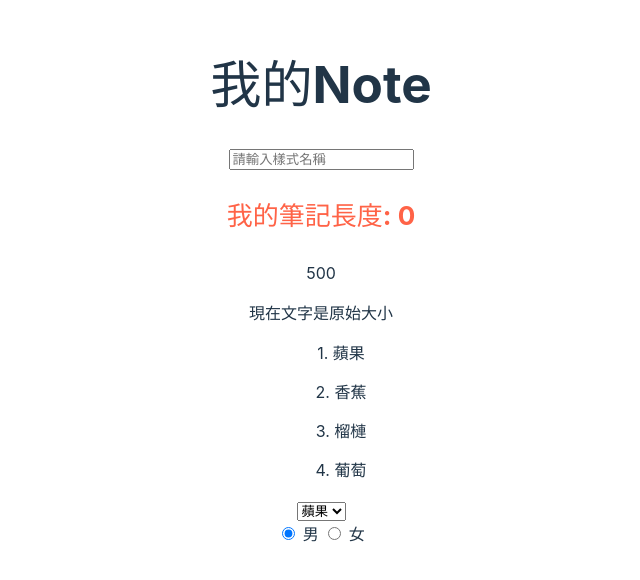
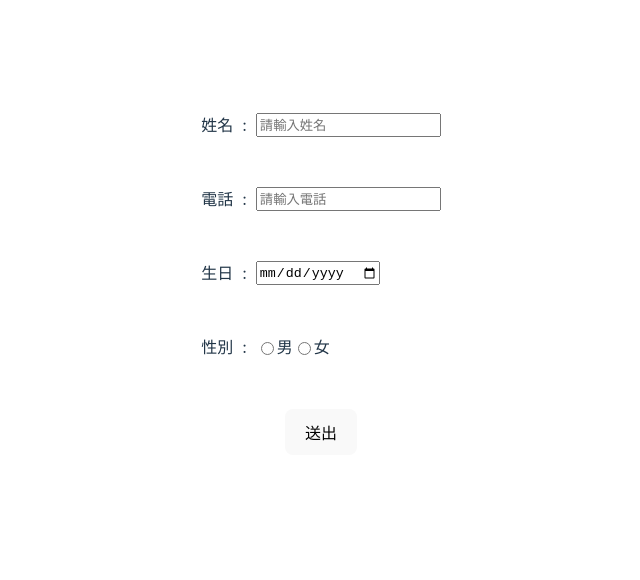
Before and after one commit to Efron723/Vue, a Vue app: page / in a window 1280 px wide. Shown: the part 116-696 px from the top of the page, without its empty margins (319-959 px from the left). Built offline with nearby package versions, Linux system fonts and the light colour scheme.

Commit message:
add register.vue

```diff
--- a/src/App.vue
+++ b/src/App.vue
@@ -2,6 +2,7 @@
 import HelloWorld from './components/HelloWorld.vue'
 import MyButton from './components/myButton.vue'
 import MyNote from './components/myNote.vue';
+import Register from './components/register.vue';
 </script>
 
 <template>
@@ -15,8 +16,8 @@ import MyNote from './components/myNote.vue';
   </div> -->
   <!-- <HelloWorld msg="Vite + Vue" /> -->
   <!-- <MyButton/> -->
-  <MyNote />
-
+  <!-- <MyNote /> -->
+  <Register />
 </template>
 
 <style scoped>
--- /dev/null
+++ b/src/components/register.vue
@@ -0,0 +1,87 @@
+<script setup>
+import { ref } from 'vue'
+
+const form = ref({
+  name: '',
+  phone: '',
+  birthday: '',
+  gender: '',
+})
+
+const errors = ref({
+  name: false,
+  phone: false,
+  birthday: false,
+  gender: false,
+})
+
+const validateForm = () => {
+  errors.value.name = !form.value.name;
+  errors.value.phone = !form.value.phone;
+  errors.value.birthday = !form.value.birthday;
+  errors.value.gender = !form.value.gender;
+
+  return !errors.value.name && !errors.value.phone && !errors.value.birthday && !errors.value.gender
+}
+
+const handleSubmit = () => {
+  if (validateForm()) {
+    alert(`姓名: ${form.value.name}\n電話: ${form.value.phone}\n生日: ${form.value.birthday}\n性別: ${form.value.gender}`)
+  }
+}
+</script>
+
+<template>
+
+  <form @submit.prevent="handleSubmit">
+    <div>
+      <label for="name">姓名&nbsp;&nbsp;:&nbsp;&nbsp;</label>
+      <input id="name" type="text" name="name" v-model="form.name" :class="{ 'input-error': errors.name }"
+        placeholder='請輸入姓名' />
+      <p v-if="errors.name" class="error-message">姓名為必填項目</p>
+    </div>
+    <div>
+      <label for="phone">電話&nbsp;&nbsp;:&nbsp;&nbsp;</label>
+      <input id="phone" type="text" name="phone" v-model="form.phone" :class="{ 'input-error': errors.phone }"
+        placeholder='請輸入電話' />
+      <p v-if="errors.phone" class="error-message">電話為必填項目</p>
+    </div>
+    <div>
+      <label for="birthday">生日&nbsp;&nbsp;:&nbsp;&nbsp;</label>
+      <input id="birthday" type="date" name="birthday" v-model="form.birthday"
+        :class="{ 'input-error': errors.birthday }" />
+      <p v-if="errors.birthday" class="error-message">生日為必填項目</p>
+    </div>
+    <div>
+      <label>性別&nbsp;&nbsp;:&nbsp;&nbsp;</label>
+      <input id="gender-male" type="radio" value="男" name="gender" v-model="form.gender" />
+      <label for="gender-male">男</label>
+      <input id="gender-female" type="radio" value="女" name="gender" v-model="form.gender" />
+      <label for="gender-female">女</label>
+      <p v-if="errors.gender" class="error-message">性別為必填項目</p>
+    </div>
+
+    <button type="submit">送出</button>
+
+  </form>
+
+</template>
+
+<style scoped>
+.input-error {
+  border: 1px solid salmon;
+}
+
+.error-message {
+  color: salmon;
+  font-size: 12px;
+  position: absolute;
+  top: 25px;
+}
+
+div {
+  display: flex;
+  margin-bottom: 50px;
+  position: relative;
+}
+</style>
```
